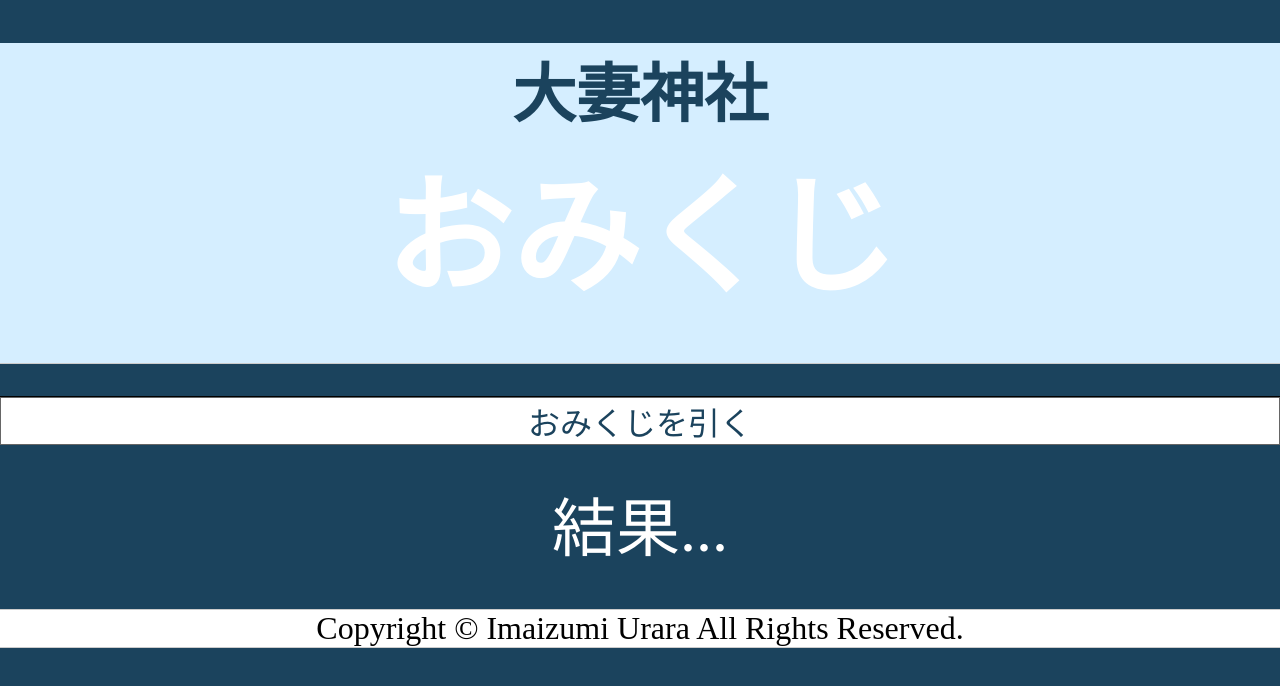
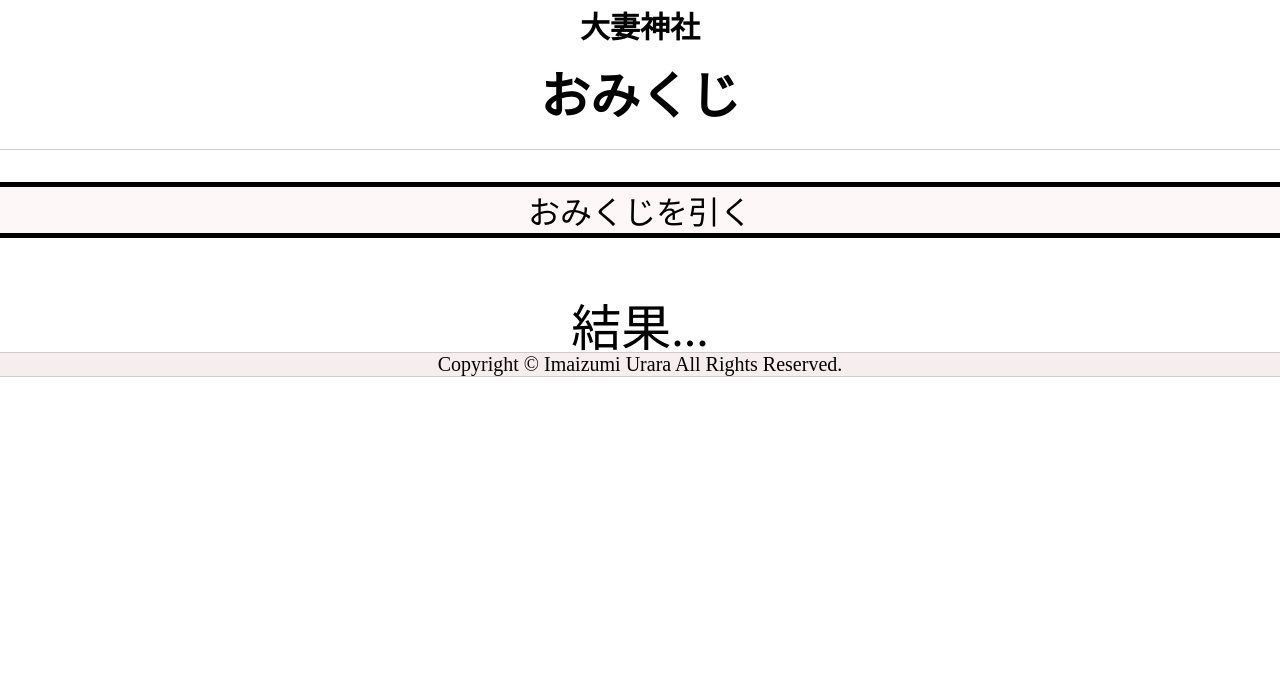
Before and after one commit to s1320111/prog, a plain HTML site: page kadai/omikuji_tpl.html in a window 1280 px wide. Drawn offline with Linux system fonts and the light colour scheme.

Commit message:
【再】第三回課題
先程掲示板に投稿しましたが、第三回のファイルを一応再upしておきます。
ご迷惑をおかけして申し訳ありません。

```diff
--- a/kadai/css/sample.css
+++ b/kadai/css/sample.css
@@ -1,60 +1,60 @@
 body{
-    font-family: "游ゴシック";
     margin:0;
     padding:0;
     text-align:left;
     font-size: 32px;
-    background-color: #1B435D;
+    font-family: "ＭＳ 明朝";
 }
 header{
-    background-color: #D5EEFF;
+    background-color: #fff;
     border-bottom: 1px solid #ccc;
+    font-size: 15px;
+    line-height: 0.5;
     text-align: center;
-    color:#1B435D;
 }
 main{
     border-bottom:1px solid #ccc;
-    /*background-color: #1B435D*/
-    color:#fff;
+    text-align: center;
+}
+footer{
+    background-color: rgb(246, 238, 238);
+    border-bottom:1px solid #ccc;
+    text-align: center;
+    font-size:20px;
+    margin: 0;
+    padding: 0;
+}
+p{
+    font-size:50px;
+    text-align: center;
+    /*border-bottom:1px solid #fff;*/
+    height:14px;
+}
+h2{
+    text-align: center;
+    line-height: 8;
+    font-size:50px;
+    color:#fff
 }
 
 
-
-footer{
-    background-color: #fff;
-    border-bottom:1px solid #ccc;
-    text-align: center;
-
-}
-p{
-    font-size:200%;
-    text-align: center;
-    /*border-bottom:1px solid #fff;*/
-    /* height:200px; */
-    margin: 0;
-    color:#fff;
-
-}
 ul{
     padding: 0;
-    border-top: 1px solid #000000;
+    border-top: 5px solid #000000;
+    border-bottom: 5px solid #000000;
     display:table;  /* 定義 */
     table-layout: fixed;
     width:100%;
-
-
 }
 li{
     text-align: center;
     list-style-type:none;
-    border: 1px solid #666;
-    background-color: #FFF;
+    /*border: 1px solid #666;*/
+    background-color: rgb(253, 247, 247);
     display:table-cell;  /* 定義 */
     cursor: pointer;
-    color:#1B435D;
-
 }
 li:hover{
-    background:#F99F48;
-    color:#fff;
+    background: #ff5555;
+    color:rgb(255, 255, 255);
 }
```
